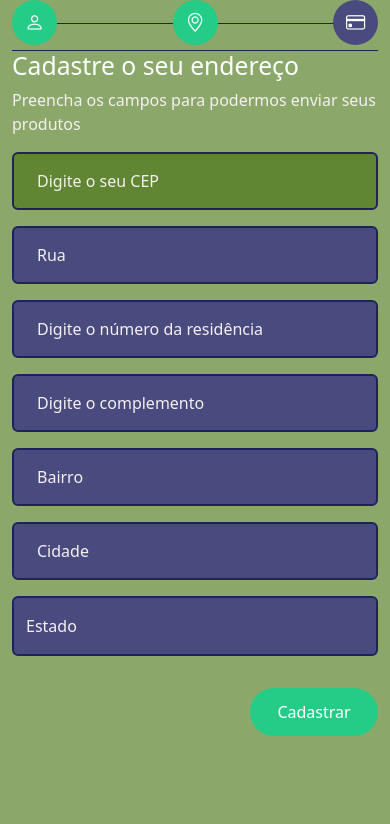
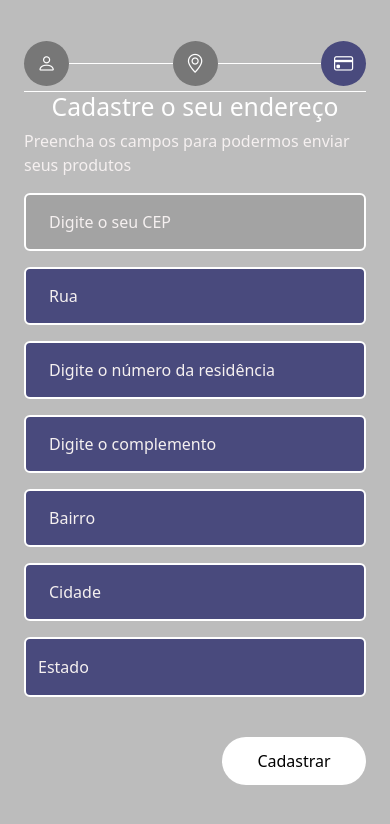
Before and after one commit to Gabrielfirme/cadastro-cep-autocomplete, a plain HTML site: page index.html in a window 390 px wide. Drawn offline with nearby package versions, Linux system fonts and the light colour scheme.

Commit message:
:recycle: :refactor: alterando classes
* alterando classes;
* otimizando estilos.

```diff
--- a/assets/css/style.css
+++ b/assets/css/style.css
@@ -5,15 +5,18 @@
     box-sizing: border-box;
 }
 :root {
-    --bg-color: #4a7414a1;
+    --bg-color: #969696a1;
     --secondary-bg-color: #494a7d;
     --primary-color: #fff;
-    --secondary-color: #25cc88;
+    --secondary-color: #777777;
     --text-color: #f5f0f0;
-    --border-color: #20235b;
+    --border-color: #ffffff;
   }
+h2{
+  text-align: center;
 
-  #checkout-page{
+}
+  #cadastro-page{
     background: var(--bg-color);
     color: var(--primary-color);
   }
@@ -40,7 +43,7 @@
   .hide{
     display: none !important;
   }
-  #message{
+  #mensagem{
     width: 40%;
   }
 
@@ -51,25 +54,27 @@
 
   /*steps*/
 
-  #ordem-form-container{
+  #ordem-de-formulario-container{
     padding:1.5em;
 
 
   }
-  #steps{
+  #passo-a-passo{
     display: flex;
     justify-content: space-between;
     border-bottom: 1px solid var(--border-color);
     position: relative;
+    margin-top: 2vh;
   }
-  .step{
+  .icones{
   display: flex;
   flex-direction: column;
   justify-content: center;
   align-items: center;
+
   }
 
-.step i{
+.icones i{
   background: var(--secondary-bg-color);
   width: 45px;
   height: 45px;
@@ -80,21 +85,21 @@
   margin-bottom:0.3rem;
 
 }
-.step .active{
+.icones .active{
   background: var(--secondary-color);
   color: var(--primary-color);
 
 }
 
-.step p{
+.icones p{
   color: var(--text-color);
 }
-.line {
+.linha {
   border-bottom: 1px solid var(--border-color);
   position: absolute;
   top:22.5px;
-  width:90%;
-  left:5%;
+  width:88%;
+  left:6%;
   z-index: -1;
 
 }
@@ -104,45 +109,49 @@
 #form-header p{
   color: var(--text-color);
 
+
 }
 
 /*form*/
-#order-form-container{
+#ordem-de-formulario-container{
   max-width: 700px;
 }
-#order-form-container input,
-#order-form-container select{
+#ordem-de-formulario-container input,
+#ordem-de-formulario-container select{
   background:var(--bg-color);
   color: var(--primary-color);
   border: 2px solid var(--border-color);
 
 }
 
-#order-form-container select{
+#ordem-de-formulario-container select{
   padding: 1rem .75rem;
 
 }
-#order-form-container label{
+#ordem-de-formulario-container label{
   color: var(--text-color);
   text-align: left;
-left: 1.5rem;
+  left: 1.5rem;
 }
 
-#order-form-container input:disabled,
-#order-form-container select:disabled{
+#ordem-de-formulario-container input:disabled,
+#ordem-de-formulario-container select:disabled{
 
   background: var(--secondary-bg-color);
   color: var(--text-color) ;
 }
-#order-form-container input:focus{
+#ordem-de-formulario-container input:focus{
   border-color: var(--secondary-color);
 }
 
 #save-btn{
-  background: #25cc88;
+  background: #ffffff;
+  color: black;
   border: none;
   height: 3em;
-  width: 8em;
+  width: 9em;
   border-radius: 1.5em;
+  margin-top: .5rem;
+  margin-bottom: 1rem;
 
 }
--- a/assets/js/script.js
+++ b/assets/js/script.js
@@ -5,16 +5,15 @@ const cityInput = document.querySelector("#city");
 const neighborhoodInput = document.querySelector("#neighborhood");
 const regionInput = document.querySelector ("#region");
 const formInputs = document.querySelectorAll ("[data-input]");
-
 const closeButton = document.querySelector("#close-message");
 
-//validação do  CEP input//
+
 
 cepInput.addEventListener("keypress", (e) => {
     const onlyNumbers = /[0-9]/;
         const key = String.fromCharCode(e.keyCode);
 
-   //permitir somente números//
+
 
 if (!onlyNumbers.test(key)) {
     e.preventDefault();
@@ -22,19 +21,19 @@ if (!onlyNumbers.test(key)) {
 }
 });
 
-// Get address event
+
 
 cepInput.addEventListener("keyup", (e) => {
 
         const inputValue = e.target.value
 
-        //checagem da quantidade necessária de dígitos//
+
         if(inputValue.length === 8){
             getAddress(inputValue);
         }
 });
 
-//obter endereço do clinetre via api//
+
 
 const getAddress = async (cep) => {
    toggleLoader();
@@ -51,7 +50,7 @@ const getAddress = async (cep) => {
    console.log(formInputs);
    console.log(data.erro);
 
-//resetar o formulário em caso de erro
+
 if(data.erro === "true"){
     if (!addressInput.hasAttribute("disabled")){
         toggleDisabled();
@@ -59,10 +58,10 @@ if(data.erro === "true"){
 
     addressForm.reset();
         toggleLoader();
-        toggleMessage("CEP inválido por favor tente novamente");
+        toggleMensagem("CEP inválido por favor tente novamente");
         return;
  }
- // Ativa o atributo desativado se o formulário estiver vazio
+
 
     if(addressInput.value === ""){
     toggleDisabled();
@@ -76,7 +75,7 @@ if(data.erro === "true"){
     toggleLoader();
 };
 
-// Adicionar ou remover atributo desabilitado
+
 
 const toggleDisabled = () => {
     if(regionInput.hasAttribute("disabled")) {
@@ -92,7 +91,7 @@ const toggleDisabled = () => {
 };
 
 
-//mostrar o loader
+
 const toggleLoader = () => {
 
     const fadeElement = document.querySelector("#fade");
@@ -104,25 +103,25 @@ const toggleLoader = () => {
 
 };
 
-//Mostrar ou não as mensagens
 
-const toggleMessage = (msg) => {
+
+const toggleMensagem = (msg) => {
     const fadeElement =  document.querySelector("#fade");
-    const messageElement =  document.querySelector("#message")
+    const mensagemElement =  document.querySelector("#mensagem")
 
-    const messageTextElement = document.querySelector("#message p");
+    const mensagemTextElement = document.querySelector("#mensagem p");
 
-    messageTextElement.innertext = msg;
+    mensagemTextElement.innertext = msg;
 
     fadeElement.classList.toggle("hide");
-    messageElement.classList.toggle("hide");
+    mensagemElement.classList.toggle("hide");
 };
 
-// Fechando meensagem modal
 
-closeButton.addEventListener("click", () => toggleMessage());
 
-//Salvar Endereço
+closeButton.addEventListener("click", () => toggleMensagem());
+
+
 
 addressForm.addEventListener("submit", (e) => {
     e.preventDefault();
@@ -132,7 +131,7 @@ addressForm.addEventListener("submit", (e) => {
     setTimeout(() => {
         toggleLoader();
 
-        toggleMessage("Endereço Salvo com sucesso!");
+        toggleMensagem("Endereço Salvo com sucesso!");
 
         addressForm.reset();
 
--- a/index.html
+++ b/index.html
@@ -5,24 +5,22 @@
     <meta http-equiv="X-UA-Compatible" content="IE=edge">
     <meta name="viewport" content="width=device-width, initial-scale=1.0">
     <link rel="stylesheet" href="assets/css/style.css">
-    <!--integrando bootstrap-->
     <link href="https://cdn.jsdelivr.net/npm/bootstrap@5.3.0-alpha1/dist/css/bootstrap.min.css" rel="stylesheet" integrity="sha384-GLhlTQ8iRABdZLl6O3oVMWSktQOp6b7In1Zl3/Jr59b6EGGoI1aFkw7cmDA6j6gD" crossorigin="anonymous">
-    <!--ícones via bootstrap-->
     <link rel="stylesheet" href="https://cdn.jsdelivr.net/npm/bootstrap-icons@1.10.3/font/bootstrap-icons.css">
     <title> Cep </title>
     <script src="assets/js/script.js" defer></script>
 </head>
-<body id="checkout-page">
+<body id="cadastro-page">
     <div id="fade" class="hide">
         <div id="loader" class="spinner-border text-info hide" role="status">
             <span class="visually-hidden">Loading...</span>
 
         </div>
-        <div id="message" class="hide">
+        <div id="mensagem" class="hide">
             <div class="alert alert-light" role="alert">
                 <h4>Mensagem :</h4>
-                <p>Mensgame a ser exibida</p>
-                <button id="clone-message" type="button" class="btn btn-secondary">
+                <p>Seu pedido chegará em breve</p>
+                <button id="close-message" type="button" class="btn btn-secondary">
                     Fechar
                 </button>
             </div>
@@ -31,22 +29,22 @@
     </div>
 
 
-   <div id="order-form-container" class="container px-md-0">
-        <div id="steps" class="mb-md-3 pb-md-3">
-            <div class="line"></div>
-            <div class="step">
+   <div id="ordem-de-formulario-container" class="container px-md-0">
+        <div id="passo-a-passo" class="mb-md-3 pb-md-3">
+            <div class="linha"></div>
+            <div class="icones">
                 <i class="bi bi-person active"></i>
-                <p class="d-none d-md-block">Criação de conta </p>
+                <p class="d-none d-md-block"> Criação de conta </p>
 
             </div>
-            <div class="step">
+            <div class="icones">
                 <i class="bi bi-geo-alt active "></i>
-                <p class="d-none d-md-block">Endereço </p>
+                <p class="d-none d-md-block"> Endereço </p>
 
             </div>
-            <div class="step">
+            <div class="icones">
                 <i class="bi bi-credit-card"></i>
-                <p class="d-none d-md-block">Pagamentos</p>
+                <p class="d-none d-md-block"> Pagamentos</p>
 
             </div>
         </div>
```
